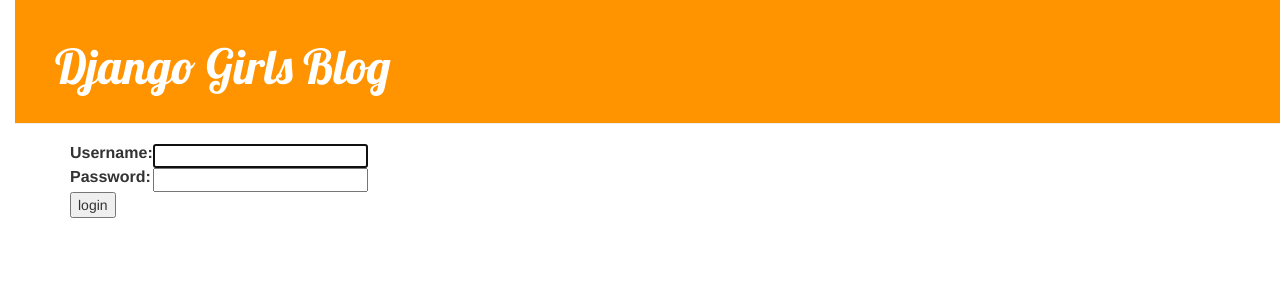
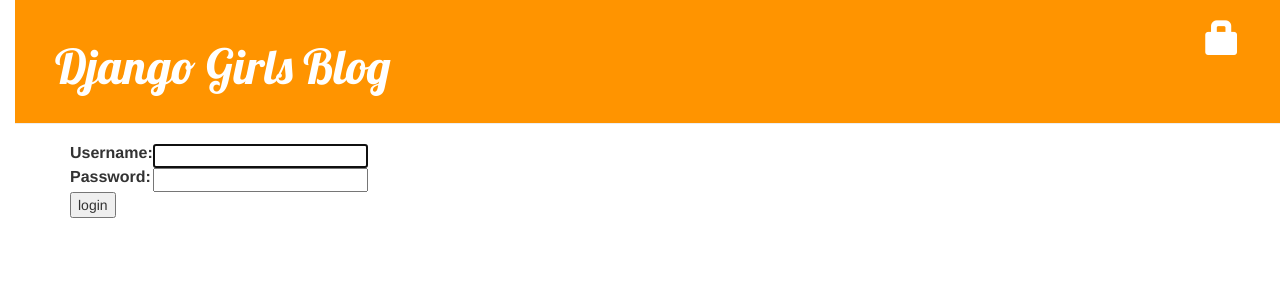
Before and after one commit to fangjinyun/blog, a Django app: page /accounts/login/?next=/post/new/ in a window 1280 px wide. Shown: the top 300 px of the page. Run offline with Django 3.2, Linux system fonts and the light colour scheme; some libraries are stand-ins or nearby versions.

Commit message:
username,login and logout

```diff
--- a/blog/templates/blog/base.html
+++ b/blog/templates/blog/base.html
@@ -12,6 +12,9 @@
             {% if user.is_authenticated %}
                 <a href="{% url 'post_new' %}" class="top-menu"><span class="glyphicon glyphicon-plus"></span></a>
                 <a href="{% url 'post_draft_list' %}" class="top-menu"><span class="glyphicon glyphicon-edit"></span></a>
+                <p class="top-menu">Hello {{ user.username }}<small>(<a href="{% url 'logout' %}">Log out</a>)</small></p>
+            {% else %}
+                <a href="{% url 'login' %}" class="top-menu"><span class="glyphicon glyphicon-lock"></span></a>
             {% endif %}
                 <h1><a href="/">Django Girls Blog</a></h1>
             </div>
--- a/mysite/urls.py
+++ b/mysite/urls.py
@@ -2,9 +2,11 @@
 import django.contrib.auth.views
 
 from django.contrib import admin
+admin.autodiscover()
 
 urlpatterns = [
     url(r'^admin/', include(admin.site.urls)),
     url(r'^accounts/login/$', django.contrib.auth.views.login, name='login'),
+    url(r'^accounts/logout/$', django.contrib.auth.views.logout, name='logout', kwargs={'next_page': '/'}),
     url(r'', include('blog.urls')),
 ]
```
